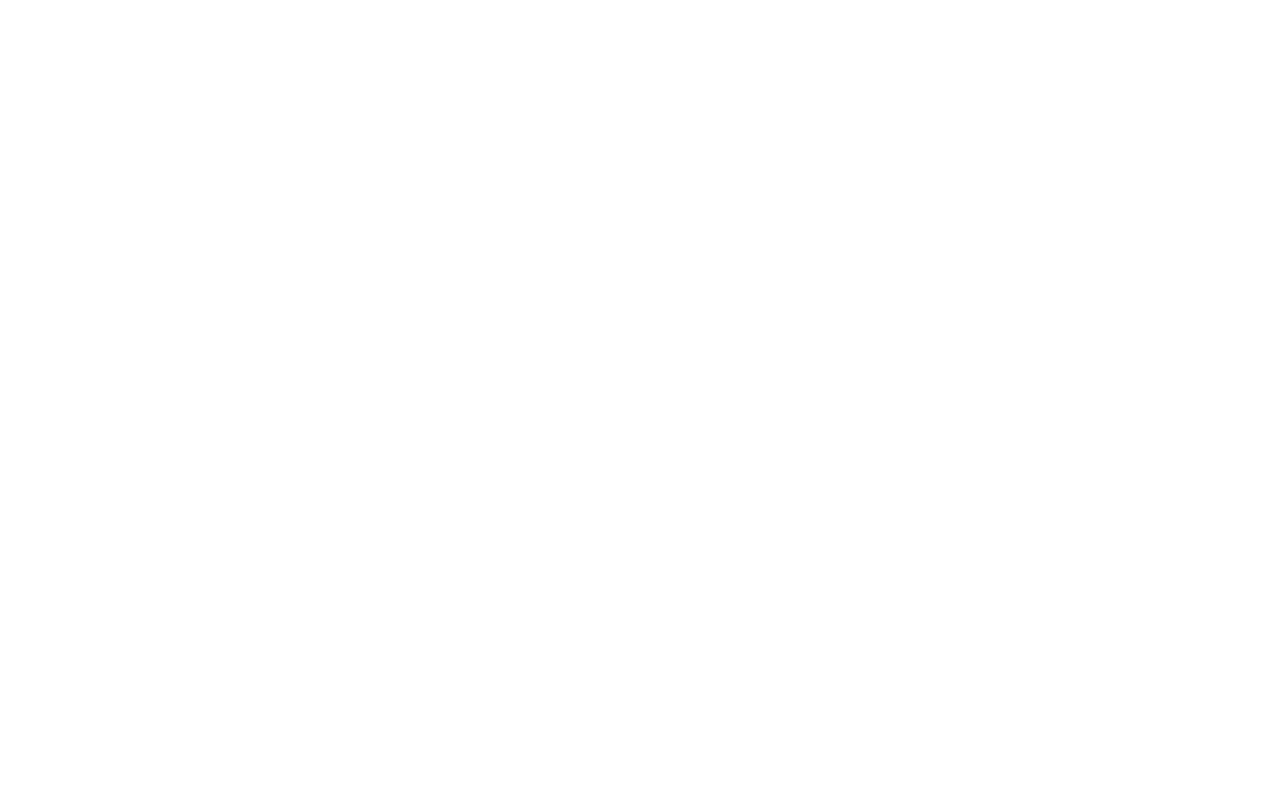
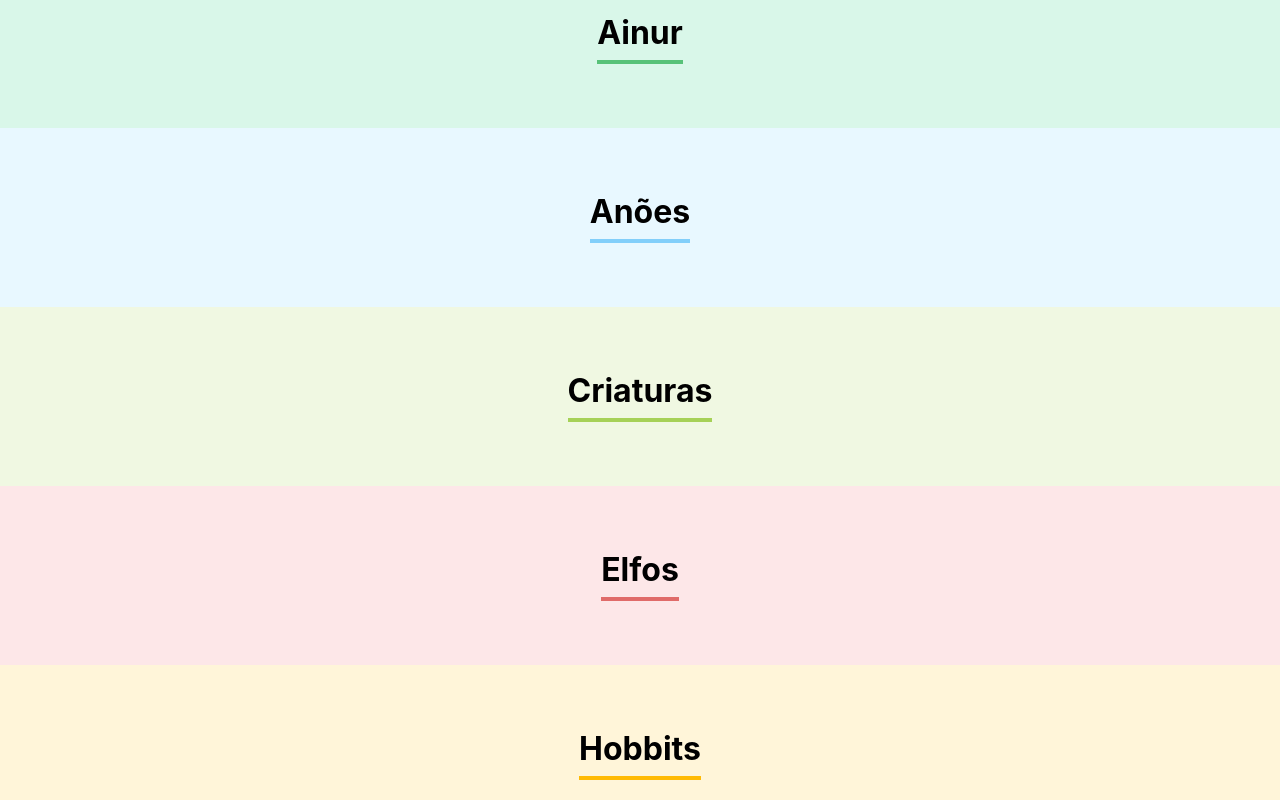
Before and after one commit to MatheusTrojan/organo, a React (Create React App) app: page / in a window 1280 px wide. Shown: the part 1240-2040 px from the top of the page. Before the commit the page ends 1189 px from the top, so only its background shows below. Built offline with nearby package versions, Linux system fonts and the light colour scheme.

Commit message:
inicia a exposição dos cards na tela

```diff
--- a/src/App.js
+++ b/src/App.js
@@ -1,9 +1,43 @@
 import { useState } from 'react';
 import Banner from './components/Banner';
+import CardsRaca from './components/CardsRaca';
 import Form from './components/Form';
 
 
 function App() {
+
+  const racas = [
+    {
+      nome: "Ainur",
+      corPrimaria: "#57C278",
+      corSecundaria: "#D9F7E9"
+    },
+    {
+      nome: "Anões",
+      corPrimaria: "#82CFFA",
+      corSecundaria: "#E8F8FF"
+    },
+    {
+      nome: "Criaturas",
+      corPrimaria: "#A6D157",
+      corSecundaria: "#F0F8E2"
+    },
+    {
+      nome: "Elfos",
+      corPrimaria: "#E06B69",
+      corSecundaria: "#FDE7E8"
+    },
+    {
+      nome: "Hobbits",
+      corPrimaria: "#FFBA05",
+      corSecundaria: "#FFF5D9"
+    },
+    {
+      nome: "Humanos",
+      corPrimaria: "#FF8A29",
+      corSecundaria: "#FFEEDF"
+    },
+  ]
 
   const [personagens, setPersonagens] = useState([])
 
@@ -16,6 +50,9 @@
     <div className="App">
       <Banner />
       <Form aoPersonagemCadastrado={personagem => personagemAdicionado(personagem)}/>
+
+      {racas.map(raca => <CardsRaca key={raca.nome} nome={raca.nome} corPrimaria={raca.corPrimaria} corSecundaria={raca.corSecundaria}/>)}
+
     </div>
   );
 }
--- /dev/null
+++ b/src/components/CardsRaca/CardsRaca.css
@@ -0,0 +1,11 @@
+.cards-raca {
+    padding: 2rem;
+    text-align: center;
+}
+
+.cards-raca h3 {
+    font-size: 2rem;
+    border-bottom: 0.25rem solid;
+    display: inline-block;
+    padding-bottom: 0.5rem;
+}
--- /dev/null
+++ b/src/components/CardsRaca/index.js
@@ -0,0 +1,16 @@
+import "./CardsRaca.css"
+
+const CardsRaca = (props) => {
+
+    const css = {
+        backgroundColor: props.corSecundaria
+    }
+
+    return (
+        <section className="cards-raca" style={css}>
+            <h3 style={{ borderColor: props.corPrimaria }}>{props.nome}</h3>
+        </section>
+    )
+}
+
+export default CardsRaca
--- a/src/components/Form/index.js
+++ b/src/components/Form/index.js
@@ -7,7 +7,6 @@
 const Form = (props) => {
 
     const racas = [
-        "",
         "Ainur",
         "Anões",
         "Criaturas",
```
